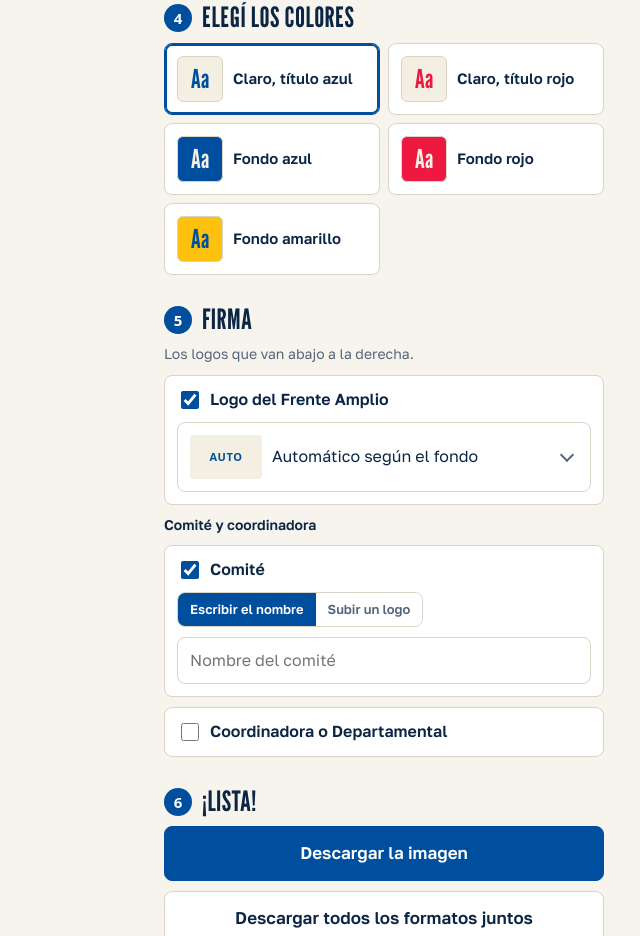
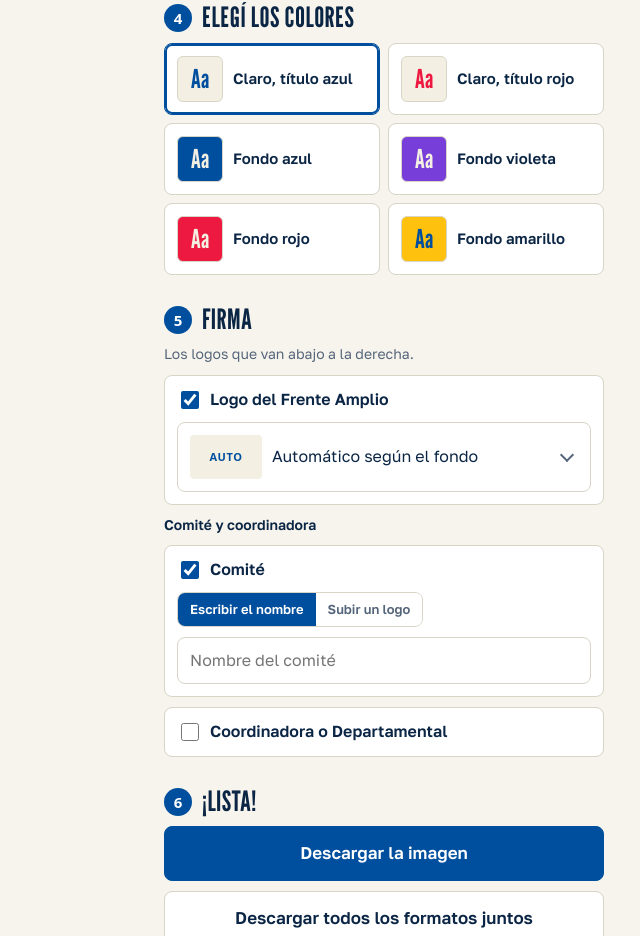
Before and after one commit to alekdrezce/ELTALLER, a plain HTML site: page index.html in a window 1280 px wide. Shown: the part 1448-2384 px from the top of the page, without its empty margins (640-1280 px from the left). Drawn offline with nearby package versions, Linux system fonts and the light colour scheme; a web font is replaced by a local one.

Commit message:
Add violet color scheme and update color options

```diff
--- a/index.html
+++ b/index.html
@@ -756,8 +756,8 @@ const TIPOS={
   consigna:{n:'Consigna',d:'Mensaje corto y grande',campos:[
     ['etiqueta','Texto chico de arriba','',1],['titulo','Consigna','El barrio se organiza',1,1],['resaltar','Palabra de la consigna a resaltar (si querés)','organiza',1],['bajada','Explicación corta','Sumate a tu comité de base.',1,1]]}
 };
-const ESQUEMAS={claro:'Fondo claro, título en color principal',claro2:'Fondo claro, título en color secundario',color:'Fondo de color principal',secundario:'Fondo de color secundario',acento:'Fondo de color de acento'};
-const ESQ_CORTO={claro:'Claro',claro2:'Claro 2',color:'Principal',secundario:'Secundario',acento:'Acento'};
+const ESQUEMAS={claro:'Fondo claro, título en color principal',claro2:'Fondo claro, título en color secundario',color:'Fondo de color principal',violeta:'Fondo violeta, texto claro y amarillo',secundario:'Fondo de color secundario',acento:'Fondo de color de acento'};
+const ESQ_CORTO={claro:'Claro',claro2:'Claro 2',color:'Principal',violeta:'Violeta',secundario:'Secundario',acento:'Acento'};
 const COLORES=[['primario','Principal'],['secundario','Secundario'],['acento','Acento'],['claro','Claro'],['oscuro','Texto oscuro']];
 // Tipografías disponibles (Google Fonts) con los pesos que existen de cada una
 const FA={
@@ -786,7 +786,7 @@ const F_TEXTO=['Golos Text','Barlow','Work Sans','Source Sans 3','Archivo','Open
 const NUEVA=()=>({nombre:'',pie:'',hashtag:'',logo:'',logoAlt:'',coord:'',coordAlt:'',coordNombre:'',
   colores:{primario:'#004F9E',secundario:'#ED1940',acento:'#FEC10D',claro:'#F3F0E3',oscuro:'#004F9E'},
   fuenteTitulo:'League Gothic',fuenteTexto:'Golos Text',mayus:true,alin:'izq',motivo:'limpio',
-  esquemas:['claro','claro2','color','secundario','acento'],premisas:''});
+  esquemas:['claro','claro2','color','violeta','secundario','acento'],premisas:''});
 const norm=d=>{const b=NUEVA();const o={...b,...d,colores:{...b.colores,...(d&&d.colores||{})}};
   if(!FUENTES[o.fuenteTitulo])o.fuenteTitulo=b.fuenteTitulo;if(!FUENTES[o.fuenteTexto])o.fuenteTexto=b.fuenteTexto;
   o.esquemas=Array.isArray(o.esquemas)?o.esquemas.filter(e=>ESQUEMAS[e]):[];if(!o.esquemas.length)o.esquemas=b.esquemas;return o};
@@ -821,8 +821,10 @@ function nombreColor(h){const[r,g,b]=rgb(h).map(v=>v/255),mx=Math.max(r,g,b),mn=
   if(l>.85)return'claro';if(l<.12)return'oscuro';if(d<.12)return'gris';
   let hh=mx===r?((g-b)/d)%6:mx===g?(b-r)/d+2:(r-g)/d+4;hh=(hh*60+360)%360;
   return hh<15?'rojo':hh<40?'naranja':hh<70?'amarillo':hh<170?'verde':hh<200?'celeste':hh<260?'azul':hh<290?'violeta':hh<340?'rosa':'rojo'}
+const VIOLETA='#783ED9'; // esquema violeta: igual al de fondo azul, pero con el azul (fondo y texto oscuro) reemplazado por violeta
 function tema(id,esq){
-  const c=id.colores, bg={color:c.primario,secundario:c.secundario,acento:c.acento}[esq]||c.claro;
+  let c=id.colores;if(esq==='violeta'){c={...c,primario:VIOLETA,oscuro:VIOLETA};esq='color'}
+  const bg={color:c.primario,secundario:c.secundario,acento:c.acento}[esq]||c.claro;
   const best=x=>cr(c.claro,x)>=cr(c.oscuro,x)?c.claro:c.oscuro, fg=best(bg);
   let tit=esq==='claro'?c.primario:esq==='claro2'?c.secundario:fg;if(cr(tit,bg)<2.5)tit=fg;
   const hiBg=[c.acento,c.secundario,c.primario].find(x=>!eq(x,bg)&&!eq(x,tit)&&cr(x,bg)>=1.25)||fg, hiFg=best(hiBg);
```
